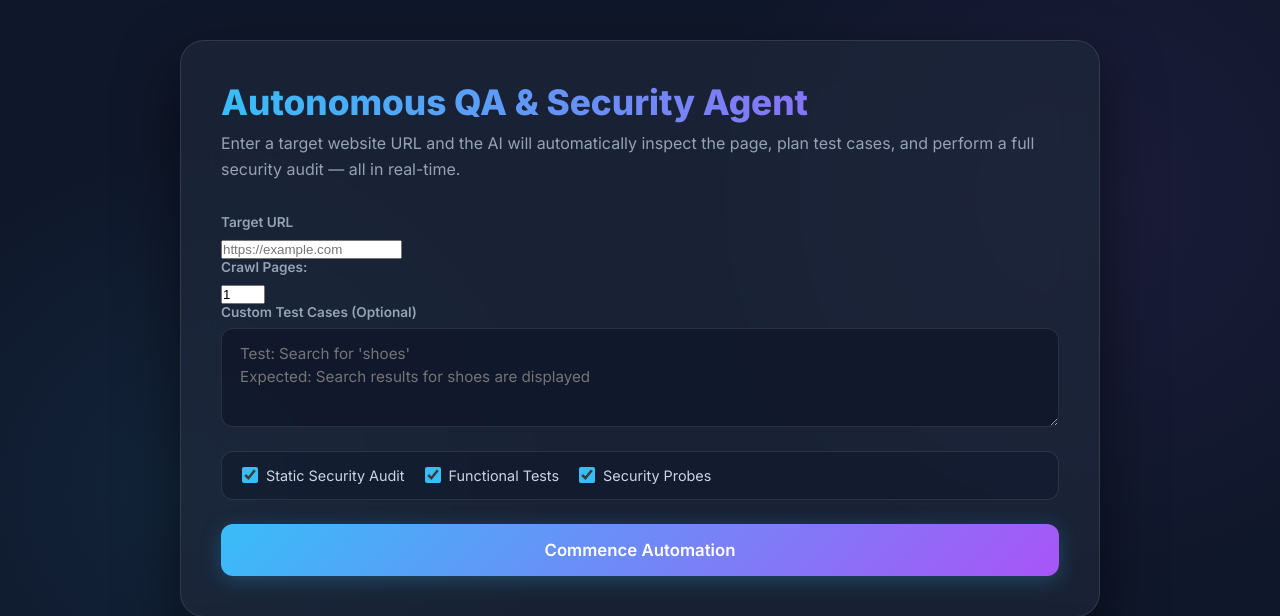
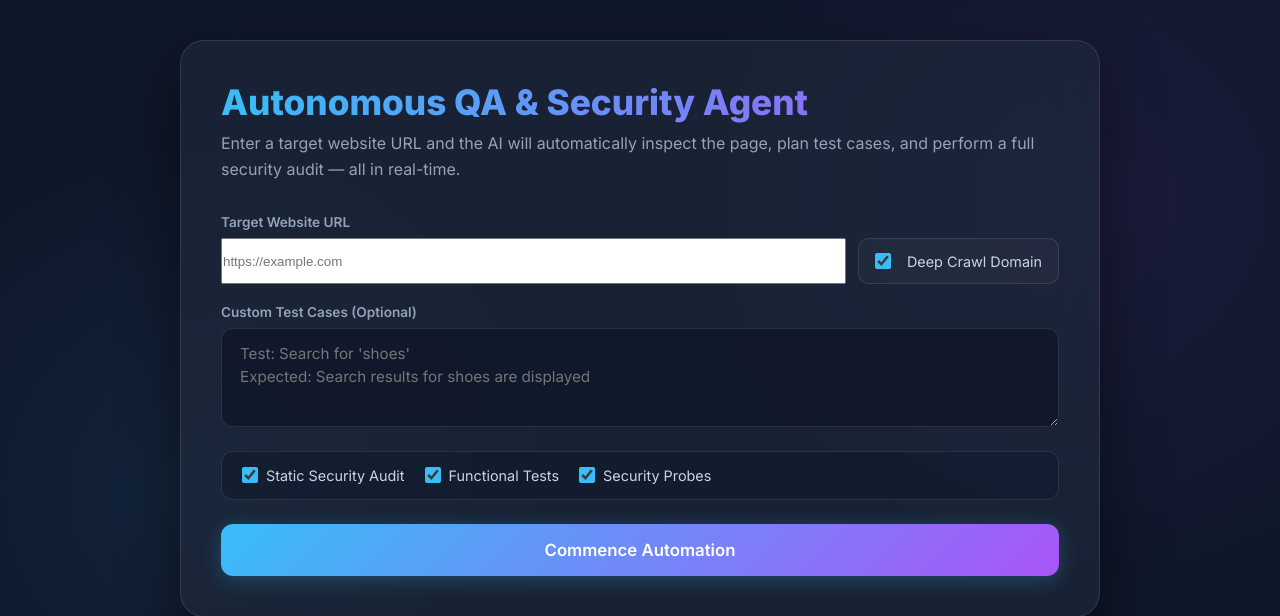
Before and after one commit to krishnanmshr1994/testautomation, a Python web app: template templates/index.html in a window 1280 px wide. Shown: the top 616 px of the page. Run offline with Jinja, Linux system fonts and the light colour scheme; the template is opened without the code that fills it, so the values that code supplies are empty.

Commit message:
redesign_url_ui_and_default_crawl_all

```diff
--- a/main.py
+++ b/main.py
@@ -15,7 +15,7 @@
 
 
 async def crawl_internal_links(base_url: str, page, max_pages: int) -> list:
-    if max_pages <= 1:
+    if max_pages == 1:
         return [base_url]
     await stream_log(f"[Crawler] Spidering {base_url} for internal links...")
     links = await page.evaluate("""() => {
@@ -27,7 +27,7 @@
     base_domain = urlparse(base_url).netloc
     unique_links = {base_url}
     for link in links:
-        if len(unique_links) >= max_pages: break
+        if max_pages > 0 and len(unique_links) >= max_pages: break
         if urlparse(link).netloc == base_domain:
             unique_links.add(link)
     urls_to_test = list(unique_links)
--- a/templates/index.html
+++ b/templates/index.html
@@ -325,13 +325,12 @@
     <h1>Autonomous QA & Security Agent</h1>
     <p class="subtitle">Enter a target website URL and the AI will automatically inspect the page, plan test cases, and perform a full security audit — all in real-time.</p>
 
-    <label class="form-label text-gray-300">Target URL</label>
-    <div class="flex space-x-4">
-        <input type="url" id="urlInput" class="form-input flex-1" placeholder="https://example.com" required>
-        <div class="flex items-center space-x-2 bg-[#252525] px-3 py-2 rounded-lg border border-[#333]">
-            <label class="text-sm text-gray-400 whitespace-nowrap">Crawl Pages:</label>
-            <input type="number" id="max_pages" class="bg-transparent text-white w-12 text-center focus:outline-none" value="1" min="1" max="5">
-        </div>
+    <label for="urlInput">Target Website URL</label>
+    <div style="display: flex; gap: 12px; margin-bottom: 20px;">
+        <input type="url" id="urlInput" placeholder="https://example.com" style="flex: 1; margin-bottom: 0;" required>
+        <label class="toggle-label" style="margin-bottom: 0; display: flex; align-items: center; padding: 0 16px; background: rgba(255,255,255,0.03); border: 1px solid var(--border); border-radius: 10px; cursor: pointer; height: 46px;">
+            <input type="checkbox" id="crawlAll" checked style="margin-right: 8px;"> Deep Crawl Domain
+        </label>
     </div>
 
     <label for="customTestsInput">Custom Test Cases (Optional)</label>
@@ -433,7 +432,8 @@
     const runAudit = document.getElementById("runAudit").checked;
     const runFunc = document.getElementById("runFunc").checked;
     const runProbes = document.getElementById('runProbes').checked;
-    const maxPages = parseInt(document.getElementById('max_pages').value) || 1;
+    const crawlAll = document.getElementById('crawlAll').checked;
+    const maxPages = crawlAll ? 0 : 1; // 0 means unlimited
 
     if (!url) return alert('Please enter a URL');
 
```
